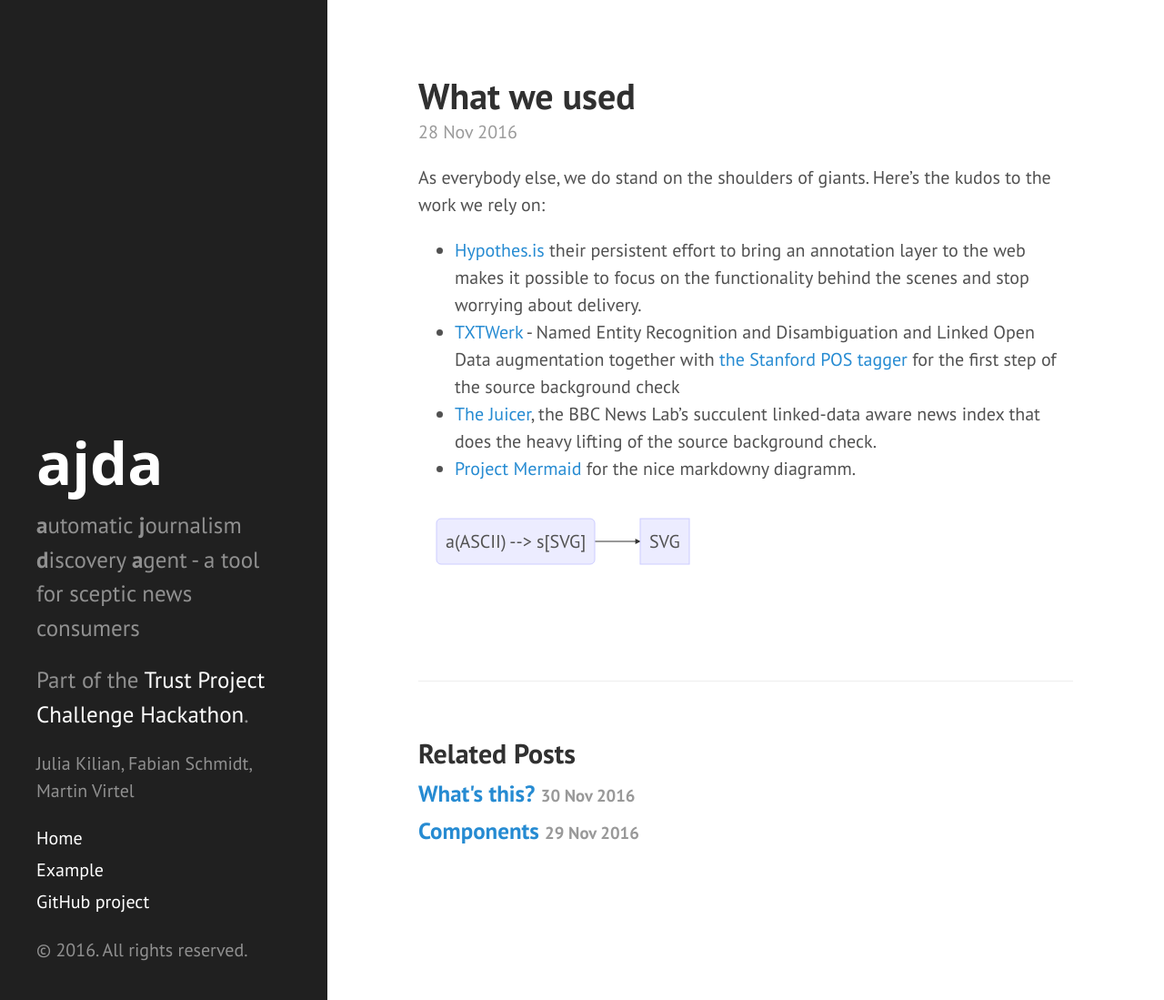
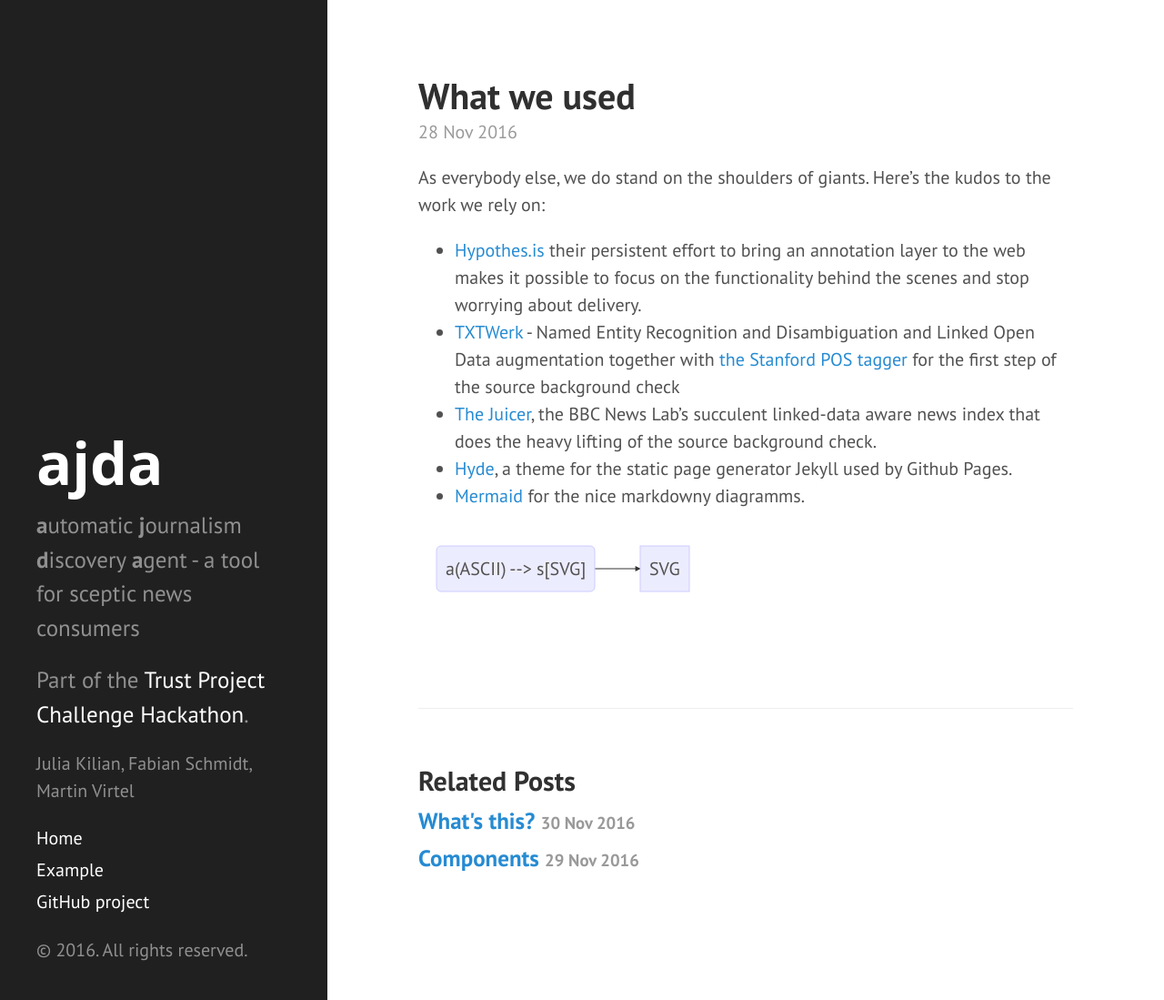
Before and after one commit to dpa-newslab/fidt, a Jekyll site: the page built from _posts/2016-11-28-what-we-used.md, in a window 1280 px wide and 1099 px high. Shown: the whole window at 91% size. Built offline with Jekyll 4.4.1, drawn with Linux system fonts in a browser that asks for light colours.

Commit message:
corrected diagrams, link tp hyde

```diff
--- a/_posts/2016-11-28-what-we-used.md
+++ b/_posts/2016-11-28-what-we-used.md
@@ -8,7 +8,8 @@
   - [Hypothes.is](http://hypothes.is) their persistent effort to bring an annotation layer to the web makes it possible to focus on the functionality behind the scenes and stop worrying about delivery.
   - [TXTWerk](http://txtwerk.de/) - Named Entity Recognition and Disambiguation and Linked Open Data augmentation together with [the Stanford POS tagger](http://nlp.stanford.edu/software/tagger.shtml) for the first step of the source background check
   - [The Juicer](http://bbcnewslabs.co.uk/projects/juicer/), the BBC News Lab's succulent linked-data aware news index that does the heavy lifting of the source background check.
-  - [Project Mermaid](https://github.com/knsv/mermaid) for the nice markdowny diagramm.
+  - [Hyde](http://hyde.getpoole.com/), a theme for the static page generator Jekyll used by Github Pages.
+  - [Mermaid](https://github.com/knsv/mermaid) for the nice markdowny diagramms.
 
 
 
```
Also changed, not shown: _posts/2016-11-29-components.md (+2 -2 lines).
